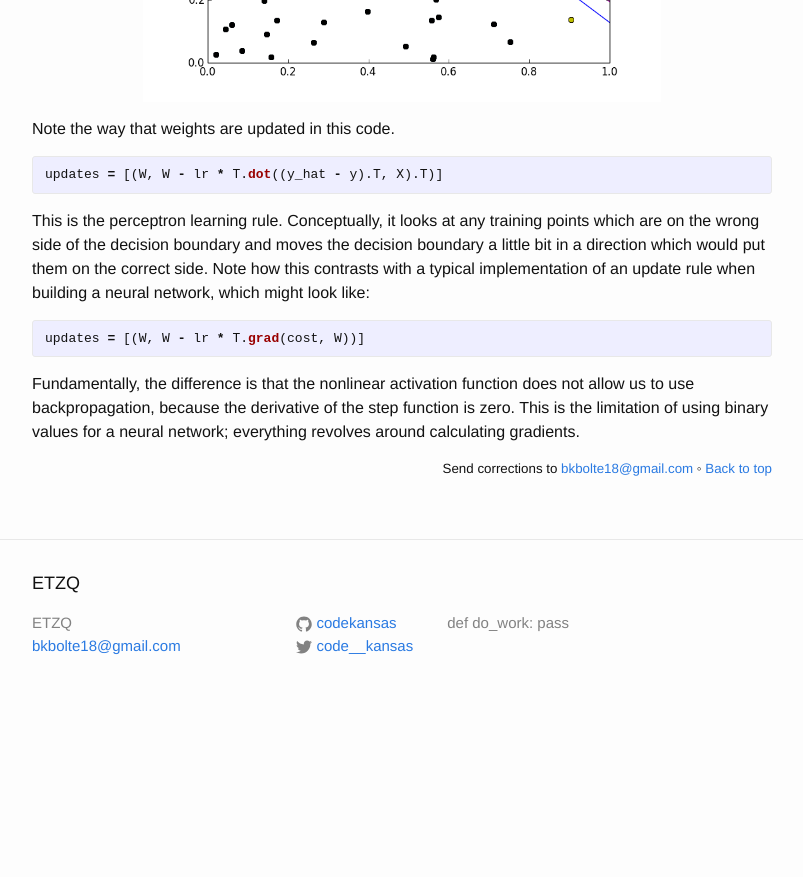
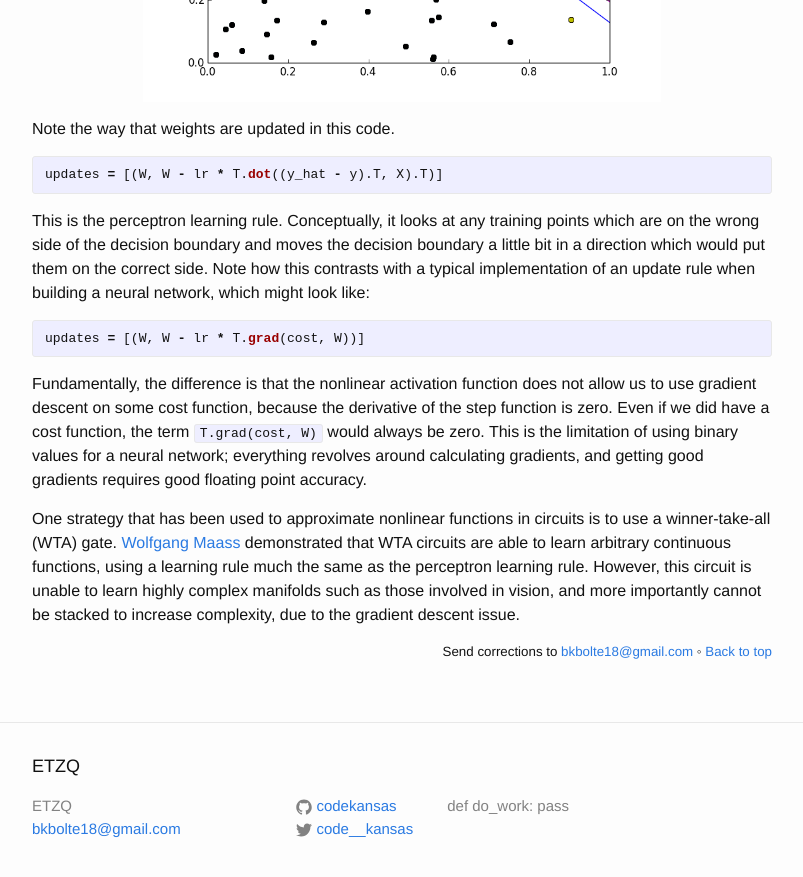
Before and after one commit to codekansas/codekansas.github.io, a Jekyll site: the page built from _posts/2016-06-01-binary-nn-fpga.markdown, in a window 1280 px wide and 900 px high, scrolled down 1749 px. Shown: the top 877 px of the window, without its empty margins (238-1041 px from the left). Built offline with Jekyll 4.4.1, drawn with Linux system fonts in a browser that asks for light colours; formulas are drawn with MathJax 3; before the commit the page ends 2466 px from its top, so only the background shows below that; some of the changed text lies outside the part shown.

Commit message:
updated binary part

```diff
--- a/_posts/2016-06-01-binary-nn-fpga.markdown
+++ b/_posts/2016-06-01-binary-nn-fpga.markdown
@@ -12,13 +12,13 @@ This post provides a tutorial on implementing the BinaryConnect algorithm on an
 
 # Introduction
 
-BinaryConnect is an algorithm which was introduced in [Courbariaux et. al.](bengio) for training neural networks using binary weights, in other words, weights that are one of two values. This is a smart thing to do for a couple of reasons:
+BinaryConnect is an algorithm which was introduced in [Courbariaux et. al.](bengio) for training neural networks using binary weights, that is, weights that are one of two values. This is a smart thing to do for a couple of reasons:
 
  - Binary weights could act as a regularizer, like dropout, which could help reduce overfitting
  - Weights take much less memory to represent: Instead of using 32-bit floating point values, a single bit value can be used
  - Accumulate operations are faster than multiply operations (this will be discussed further later in this post)
 
-# Some Foundations of Neural Networks
+# Perceptron Learning Rule
 
 This section will probably seem very elementary, but could offer a new way of looking at neural networks. The idea of binary operations has been interesting since the fledgling days of neural networks, starting with the perceptron learning rule. The output of a perceptron function depends on some set of weights, a bias and an input:
 
@@ -70,7 +70,9 @@ This is the perceptron learning rule. Conceptually, it looks at any training poi
 updates = [(W, W - lr * T.grad(cost, W))]
 {% endhighlight %}
 
-Fundamentally, the difference is that the nonlinear activation function does not allow us to use backpropagation, because the derivative of the step function is zero. This is the limitation of using binary values for a neural network; everything revolves around calculating gradients.
+Fundamentally, the difference is that the nonlinear activation function does not allow us to use gradient descent on some cost function, because the derivative of the step function is zero. Even if we did have a cost function, the term `T.grad(cost, W)` would always be zero. This is the limitation of using binary values for a neural network; everything revolves around calculating gradients, and getting good gradients requires good floating point accuracy.
+
+One strategy that has been used to approximate nonlinear functions in circuits is to use a winner-take-all (WTA) gate. [Wolfgang Maass](maass) demonstrated that WTA circuits are able to learn arbitrary continuous functions, using a learning rule much the same as the perceptron learning rule. However, this circuit is unable to learn highly complex manifolds such as those involved in vision, and more importantly cannot be stacked to increase complexity, due to the gradient descent issue.
 
 <script src="https://ajax.googleapis.com/ajax/libs/jquery/2.2.2/jquery.min.js"></script>
 <script type="text/javascript">
@@ -85,3 +87,4 @@ $(document).ready(function() {
 
 [bengio]: http://arxiv.org/pdf/1511.00363v3.pdf
 [original code]: https://github.com/MatthieuCourbariaux/BinaryConnect
+[maass]: http://www.mitpressjournals.org/doi/abs/10.1162/089976600300014827?journalCode=neco#.V03BVZMrJE4
```
Also changed, not shown: other parts of _posts/2016-06-01-binary-nn-fpga.markdown (+1 -1 lines), 1 other file.
